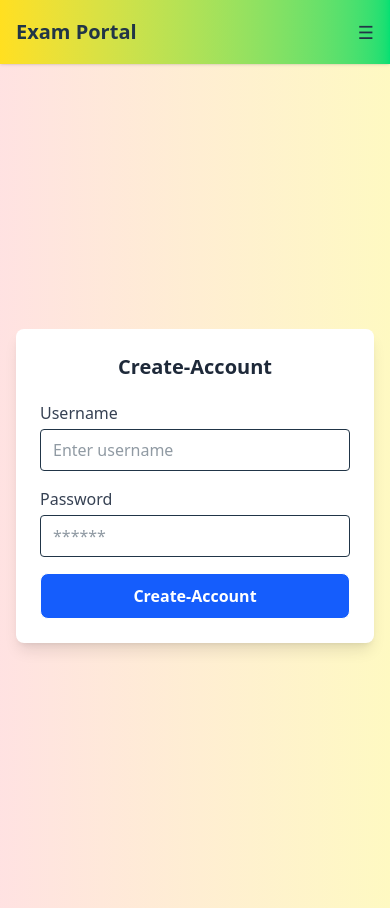
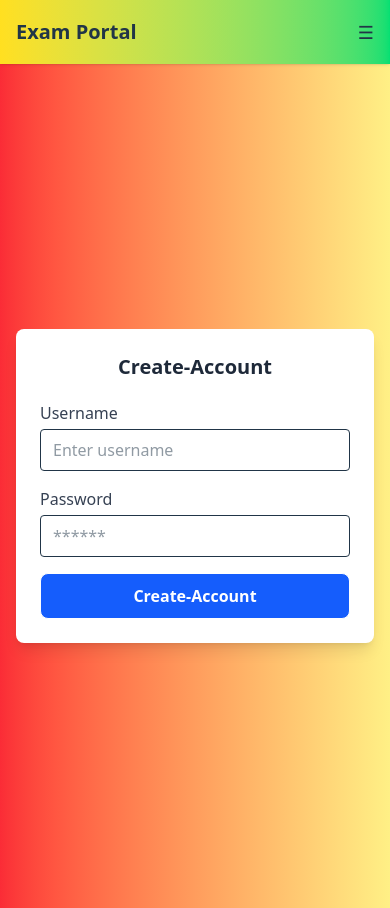
Before and after one commit to Sandeepit8048/Exam-portal, a React (Vite) app: page /Login in a window 390 px wide. Built offline with nearby package versions, Linux system fonts and the light colour scheme.

Commit message:
styling & responsive

```diff
--- a/src/component/Login.jsx
+++ b/src/component/Login.jsx
@@ -47,7 +47,7 @@ function Login() {
   return (
 
     <div className="min-h-screen flex items-center justify-center
-    bg-gradient-to-r from-red-100 to-yellow-100 px-4">
+    bg-gradient-to-r from-red-500 to-yellow-200 px-4">
 
       {/* Login Card */}
 
```
